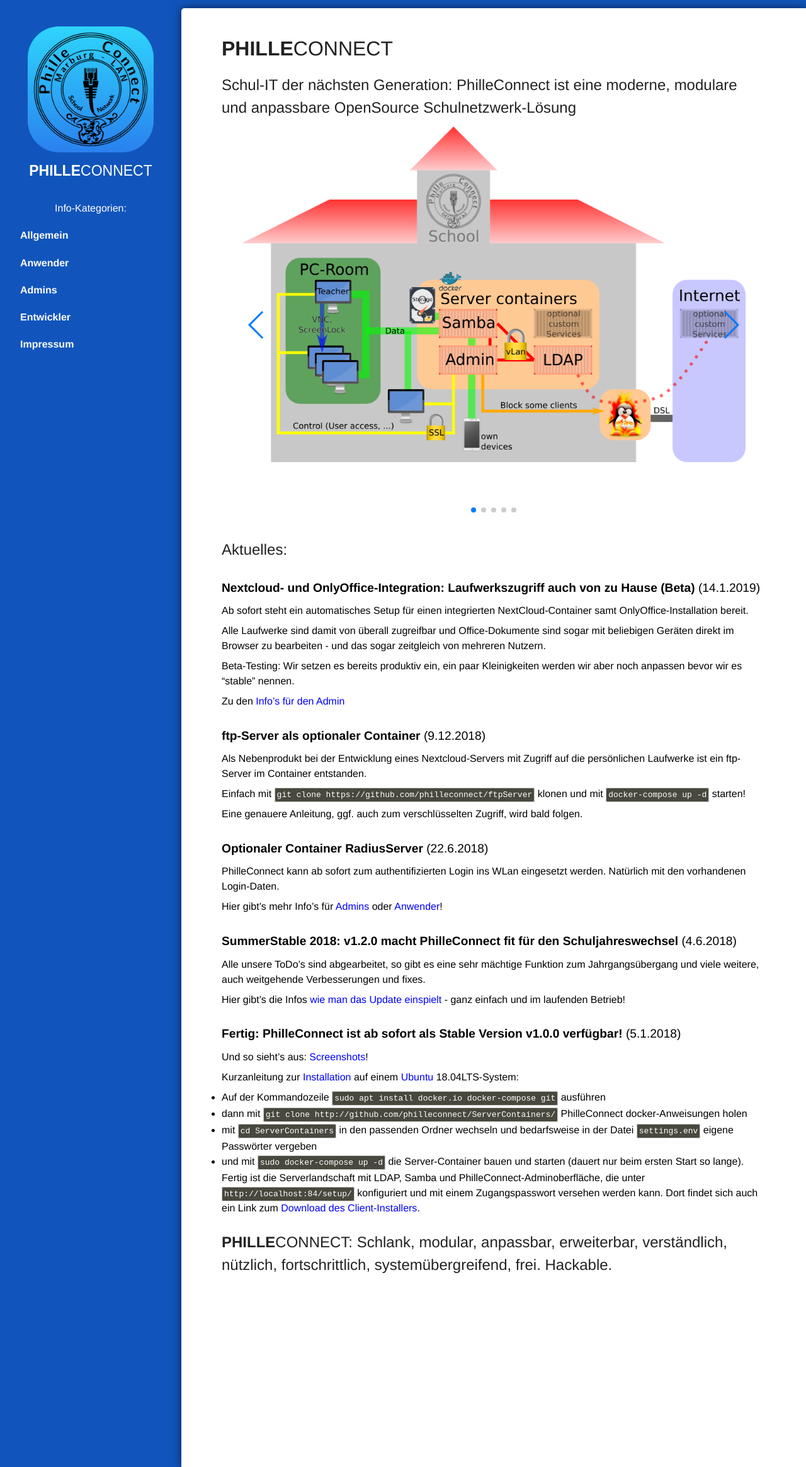
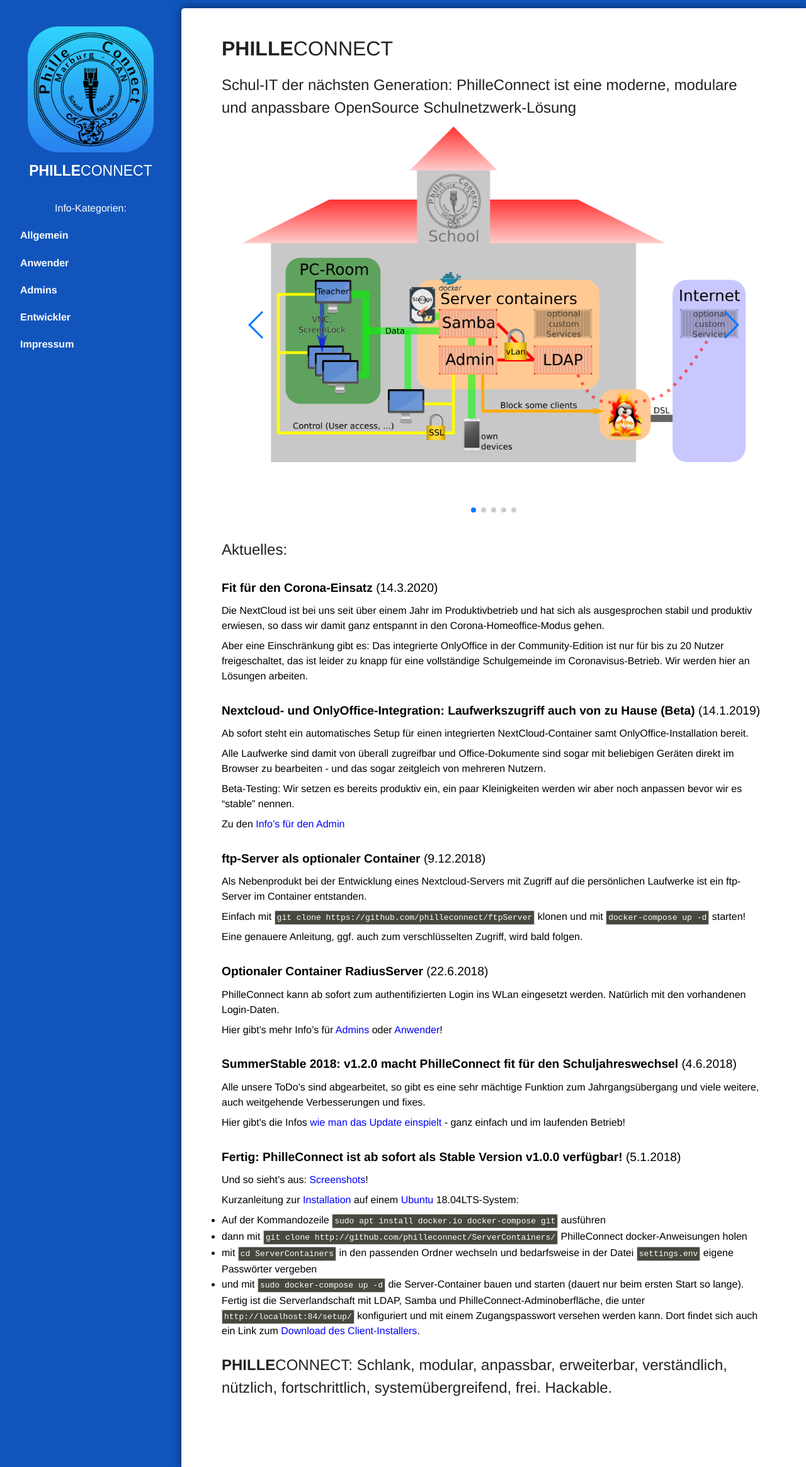
Before and after one commit to philleconnect/philleconnect.github.io, a Jekyll site: the page built from index.md, in a window 1280 px wide. Shown: the whole page at 63% size. Built offline with Jekyll 4.4.1, drawn with Linux system fonts in a browser that asks for light colours; our own code applies the rules of GitHub Pages for plain Markdown files.

Commit message:
Update: Nextcloud is stable for Corona-Virus HomeOffice

```diff
--- a/index.md
+++ b/index.md
@@ -27,6 +27,12 @@
 </div>
 
 ## Aktuelles:
+
+### **Fit für den Corona-Einsatz** (14.3.2020)
+
+Die NextCloud ist bei uns seit über einem Jahr im Produktivbetrieb und hat sich als ausgesprochen stabil und produktiv erwiesen, so dass wir damit ganz entspannt in den Corona-Homeoffice-Modus gehen.
+
+Aber eine Einschränkung gibt es: Das integrierte OnlyOffice in der Community-Edition ist nur für bis zu 20 Nutzer freigeschaltet, das ist leider zu knapp für eine vollständige Schulgemeinde im Coronavisus-Betrieb. Wir werden hier an Lösungen arbeiten.
 
 ### **Nextcloud- und OnlyOffice-Integration: Laufwerkszugriff auch von zu Hause (Beta)** (14.1.2019)
 
```
